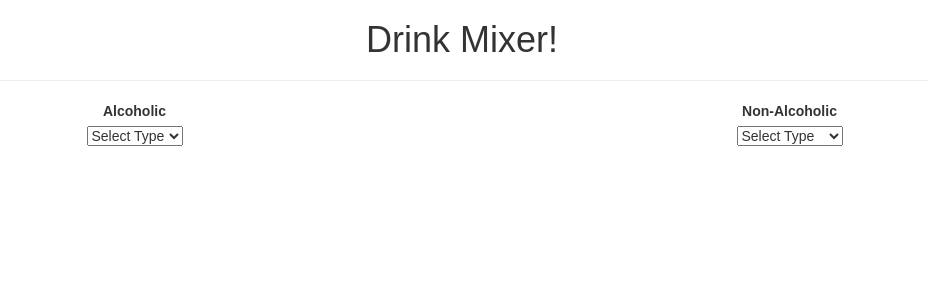
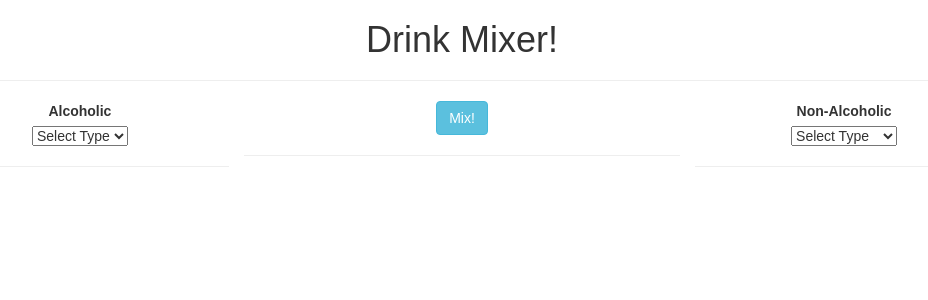
Before and after one commit to ehaala/drink-mixer, a React (Create React App) app: page / in a window 1280 px wide. Shown: the top 300 px of the page, without its empty margins (178-1106 px from the left). Built offline with nearby package versions, Linux system fonts and the light colour scheme.

Commit message:
drink results rendering. need to add more options now

```diff
--- a/src/App.css
+++ b/src/App.css
@@ -29,4 +29,6 @@
 
 .ingredientPic {
   max-height: 300px;
+  max-width: 100%;
+  box-shadow: 0 4px 8px 0 rgba(0, 0, 0, 0.2), 0 6px 20px 0 rgba(0, 0, 0, 0.19);
 }
--- a/src/App.js
+++ b/src/App.js
@@ -2,8 +2,6 @@ import React, { Component } from 'react';
 import { Button, Row, Col, MenuItem } from 'react-bootstrap';
 import './App.css';
 import SelectOptions from './SelectOptions';
-
-var drinks = require('./drinks.json');
 
 class App extends Component {
   render() {
--- /dev/null
+++ b/src/Result.js
@@ -0,0 +1,40 @@
+import React, { Component } from 'react';
+import { Button, Row, Col, MenuItem } from 'react-bootstrap';
+
+var drinks = require('./drinks.json');
+
+class Result extends Component {
+	constructor(props) {
+		super(props);
+		this.state = {
+			drinks: []
+		}
+
+		this.mixDrink = this.mixDrink.bind(this);
+	}
+
+	mixDrink() {
+		let results = [];
+		for (var i=0; i<drinks.length; i++) {
+			let arr = drinks[i].ingredients;
+			if (arr.includes(this.props.iOne) && arr.includes(this.props.iTwo)) {
+				results.push(drinks[i]);
+			}
+		}
+		this.setState({
+			drinks: results
+		})
+	}
+
+	render () {
+		return (
+			<Row>
+				<Button bsStyle="info" onClick={this.mixDrink}>Mix!</Button>
+				<hr />
+				<img className="ingredientPic" src={this.state.drinks.length > 0 && this.state.drinks[0].image} />
+			</Row>
+		)
+	}
+}
+
+export default Result;
--- a/src/SelectOptions.js
+++ b/src/SelectOptions.js
@@ -1,5 +1,7 @@
 import React, { Component } from 'react';
 import { Button, Row, Col, MenuItem } from 'react-bootstrap';
+
+import Result from './Result';
 
 var ingredients = require('./ingredients.json');
 
@@ -50,7 +52,8 @@ class SelectOptions extends Component {
 	render() {
 		return (
 			<Row>
-				<Col xs={12} sm={6}>
+				<Col sm={1}></Col>
+				<Col xs={12} sm={3}>
 	      	<fieldset>
 	      		<label for="ingredientOne">Alcoholic</label>
 	      		<br />
@@ -59,22 +62,28 @@ class SelectOptions extends Component {
 	      			<option value="Vodka" id="Vodka">Vodka</option>
 	      		</select>
 	      	</fieldset>
-	      	<h3>{this.state.ingredientOne}</h3>
+	      	<hr />
 	      	<img className="ingredientPic" src={this.state.backOne} />
 				</Col>
 
-				<Col xs={12} sm={6}>
+				<Col xs={12} sm={4}>
+					<Result iOne={this.state.ingredientOne} iTwo={this.state.ingredientTwo} />
+				</Col>
+
+				<Col xs={12} sm={3}>
 	      	<fieldset>
 	      		<label for="ingredientTwo">Non-Alcoholic</label>
 	      		<br />
 	      		<select id="ingredientTwo" name="ingredientTwo" value={this.state.ingredientTwo} onChange={this.selectIngredientTwo}>
 	      			<option value="null" id="null">Select Type</option>
 	      			<option value="Orange Juice" id="Orange Juice">Orange Juice</option>
+	      			<option value="Red Bull" id="Red Bull">Red Bull</option>
 	      		</select>
 	      	</fieldset>
-	      	<h3>{this.state.ingredientTwo}</h3>
+	      	<hr />
 	      	<img className="ingredientPic" src={this.state.backTwo} />
 				</Col>
+				<Col sm={1}></Col>
 			</Row>
 		)
 	}
--- a/src/drinks.json
+++ b/src/drinks.json
@@ -2,6 +2,7 @@
     {
       "id": 1,
       "name": "Screwdriver",
+      "image": "https://i.pinimg.com/originals/f4/8e/40/f48e406df661e17b95c63da766a181ec.jpg",
       "ingredients": [
         "Orange Juice",
         "Vodka"
@@ -9,6 +10,7 @@
     }, {
       "id": 2,
       "name": "Vodka Red Bull",
+      "image": "https://cdn.liquor.com/wp-content/uploads/2016/12/22114511/vodka-red-bull-720x720-recipe.jpg",
       "ingredients": [
         "Red Bull",
         "Vodka"
--- a/src/ingredients.json
+++ b/src/ingredients.json
@@ -7,5 +7,9 @@
       "id": 2,
       "name": "Vodka",
       "url": "http://whiskeygoldmine.com/wp-content/uploads/2011/04/grey-goose.jpg"
+    }, {
+    	"id": 3,
+    	"name": "Red Bull",
+    	"url": "https://thebasicssyracuse.com/wp-content/uploads/2016/10/red-bull.jpg"
     }
 ]
```
